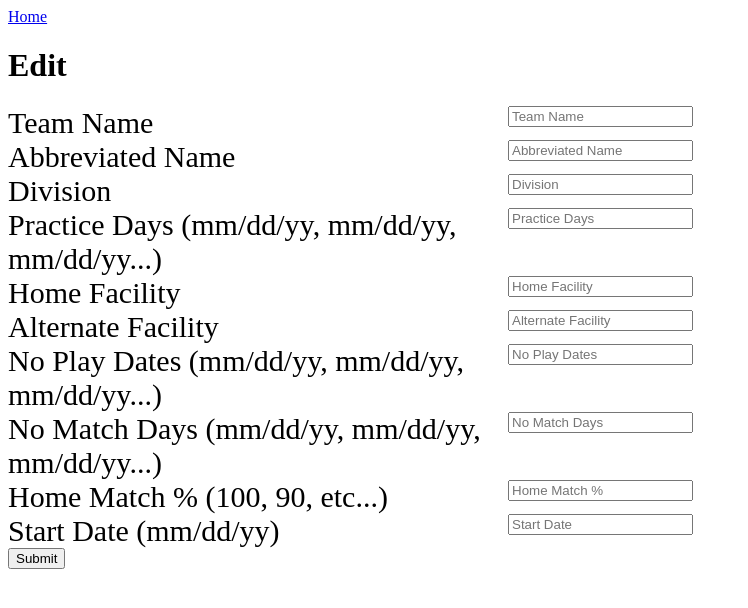
After one commit to kidsfreej/Squash-League, a Python web app: template templates/editteam.html in a window 1280 px wide. The commit adds this page. Shown: the top 608 px of the page, without its empty margins (0-748 px from the left). Run offline with Jinja, Linux system fonts and the light colour scheme; the template is opened without the code that fills it, so the values that code supplies are empty.

Commit message:
Working on edit team stuff

```diff
--- /dev/null
+++ b/templates/editteam.html
@@ -0,0 +1,42 @@
+<!DOCTYPE html>
+<html lang="en">
+<head>
+    <meta charset="UTF-8">
+    <title>Squash League - Edit Team</title>
+      <style>
+        label{
+            display: inline-block;
+            float: left;
+            clear: left;
+            width: 500px;
+            text-align: left;
+        }
+        input {
+          display: inline-block;
+          float: left;
+        }
+    </style>
+</head>
+<body>
+<a href="/">Home</a>
+<h1>Edit {{team.fullName}}</h1>
+<form method="post" action="/submitedit">
+    <span style="font-size:30px">
+        <label>Team Name</label> <input type="text" name="fullName" placeholder="Team Name" value="{{team.fullName}}" required><br>
+    <label>Abbreviated Name</label>  <input type="text" name="shortName" placeholder="Abbreviated Name" value="{{team.shortName}}" required><br>
+    <label>Division</label>  <input type="text" name="division" placeholder="Division" value="{{team.division}}" required><br>
+    <label>Practice Days (mm/dd/yy, mm/dd/yy, mm/dd/yy...)</label>  <input type="text" name="practiceDays"  value="{{team.practiceDays}}" placeholder="Practice Days"><br>
+    <label>Home Facility</label>  <input type="text" name="homeFacility" placeholder="Home Facility" value="{{team.homeFacility}}"><br>
+    <label>Alternate Facility</label>  <input type="text" name="alternativeFacility" placeholder="Alternate Facility" value="{{team.alternateFacility}}"><br>
+   <label> No Play Dates (mm/dd/yy, mm/dd/yy, mm/dd/yy...)</label>  <input type="text" name="noPlayDates" placeholder="No Play Dates" value="{{team.noPlayDates}}"><br>
+   <label> No Match Days (mm/dd/yy, mm/dd/yy, mm/dd/yy...) </label> <input type="text" name="noMatchDays" placeholder="No Match Days" value="{{team.noMatchDays}}"><br>
+   <label> Home Match % (100, 90, etc...)</label>  <input type="text" name="homeMatchPCT" placeholder="Home Match %" value="{{team.homeMatchPCT}}" required><br>
+   <label> Start Date (mm/dd/yy) </label> <input type="text" name="startDate" placeholder="Start Date" required value="{{team.startDate}}"><br>
+    <br>
+    <br>
+    <br>
+    <input type="submit" value="Submit">
+        </span>
+</form>
+</body>
+</html>
--- a/templates/submitnewteam.html
+++ b/templates/submitnewteam.html
@@ -2,7 +2,7 @@
 <html lang="en">
 <head>
     <meta charset="UTF-8">
-    <title>Squash League</title>
+    <title>Squash League - New Team</title>
 </head>
 <body>
 <a href="/">Home</a>
@@ -14,7 +14,7 @@
 {% endfor %}
 </span>
 <span style="font-size:20px">
-    You can always edit the team information on the <a href="/edit.html">edit page</a>
+    You can always edit the team information on the <a href="/edit">edit</a> page
 </span>
 </body>
 </html>
--- a/templates/submitnewteam_fail.html
+++ b/templates/submitnewteam_fail.html
@@ -2,9 +2,10 @@
 <html lang="en">
 <head>
     <meta charset="UTF-8">
-    <title>Squash League</title>
+    <title>Squash League - Fail</title>
 </head>
 <body>
+<a href="/">Home</a>
 <h1>ERROR!</h1>
 <h2>Read the errors and resubmit your data:</h2>
 <span style="font-size:17px">
@@ -12,5 +13,6 @@
         {{er}}<br>
     {% endfor %}
 </span>
+<button onclick="history.back()">Go Back</button>
 </body>
 </html>
--- a/websites/index.html
+++ b/websites/index.html
@@ -5,6 +5,7 @@
     <title>Squash League</title>
 </head>
 <body>
+
 <h1>SQUASH LEAGUE SCHEDULER</h1>
 <span style="font-size:17px">
     <a href="/newteam">ADD NEW TEAM</a><br><a href="/edit">EDIT PAGE</a><br>
```
Also changed, not shown: TeamData.py (+15 -0 lines), server.py (+18 -0 lines), templates/selectteamedit.html (added, +23 -0 lines), websites/newteam.html (+6 -6 lines).
